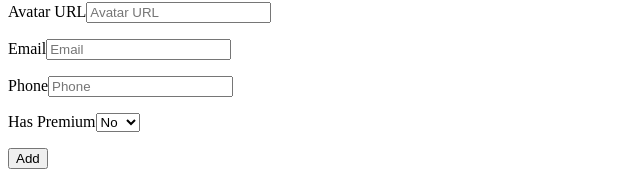
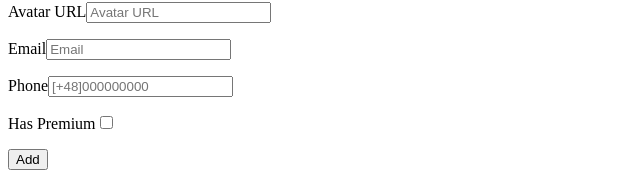
Before and after one commit to gum3n/auto1, a React (Create React App) app: page /add in a window 1280 px wide. Shown: the part 152-334 px from the top of the page, without its empty margins (0-640 px from the left). Built offline with nearby package versions, Linux system fonts and the light colour scheme.

Commit message:
Add new merchant
For now it's all synchronous

```diff
--- a/src/components/MerchantAdd.js
+++ b/src/components/MerchantAdd.js
@@ -1,6 +1,13 @@
 import React, { useState } from 'react'
+import { connect } from 'react-redux'
+import { v4 as uuidv4 } from 'uuid'
 
-export default function MerchantAdd(props) {
+const mapDispatchToProps = (dispatch) => ({
+  // TODO use action creator
+  onSubmit: (values) => dispatch({ type: 'MERCHANTS_ADD', values })
+})
+
+const MerchantAdd = (props) => {
   const [ firstname  , setFirstname  ] = useState('')
   const [ lastname   , setLastname   ] = useState('')
   const [ avatarUrl  , setAvatarUrl  ] = useState('')
@@ -10,7 +17,33 @@ export default function MerchantAdd(props) {
 
   const onSubmit = (event) => {
     event.preventDefault()
-    console.log('onSubmit')
+
+    const id = uuidv4()
+
+    props.onSubmit({
+      id,
+      firstname,
+      lastname,
+      avatarUrl,
+      email,
+      phone,
+      hasPremium,
+    })
+
+    // TODO after proper implementation of redirection this step will
+    //      not be required
+    setFirstname('')
+    setLastname('')
+    setAvatarUrl('')
+    setEmail('')
+    setPhone('')
+    setHasPremium(false)
+
+    // TODO Redirect to created merchant.  This action will be
+    //      asynchronous so redirection should happen after new
+    //      merchant was added.
+
+    props.history.push('/merchant/' + id)
   }
 
   return (
@@ -75,25 +108,24 @@ export default function MerchantAdd(props) {
             required
             id="phone"
             type="tel"
+            pattern="(\+[0-9]{2})?[0-9]{9}"
+            title="Pattern: 123456789 or +00123456789"
             name="phone"
             onChange={event => setPhone(event.target.value)}
             value={phone}
-            placeholder="Phone"
+            placeholder="[+48]000000000"
           />
         </p>
 
         <p>
           <label htmlFor="has-premium">Has Premium</label>
-          <select
-            required
+          <input
             id="has-premium"
+            type="checkbox"
             name="has-premium"
-            onChange={event => setHasPremium(event.target.value)}
-            defaultValue={hasPremium}
-          >
-            <option value="false">No</option>
-            <option value="true">Yes</option>
-          </select>
+            onChange={event => setHasPremium(event.target.checked)}
+            checked={hasPremium}
+          />
         </p>
 
         <p>
@@ -103,3 +135,5 @@ export default function MerchantAdd(props) {
     </>
   )
 }
+
+export default connect(null, mapDispatchToProps)(MerchantAdd)
--- a/src/components/MerchantDetails.js
+++ b/src/components/MerchantDetails.js
@@ -1,4 +1,5 @@
 import React from 'react'
+import { Link } from 'react-router-dom'
 import { connect } from 'react-redux'
 
 const mapStateToProps = (state, { match }) => ({
@@ -6,10 +7,17 @@ const mapStateToProps = (state, { match }) => ({
 })
 
 const MerchantDetails = ({ merchant }) => {
-  if(!merchant) return (<p><strong>Invalid merchant id</strong></p>)
+  if(!merchant) {
+    return (
+      <>
+        <p><strong>Invalid merchant id</strong></p>
+        <Link to="/">Go Back</Link>
+      </>
+    )
+  }
 
   return (
-    <section>
+    <>
       <img src={'/' + merchant.avatarUrl} alt="avatar" />
       <p><small><code>{merchant.id}</code></small></p>
       {merchant.hasPremium ? (<p><strong>premium</strong></p>) : ''}
@@ -30,7 +38,7 @@ const MerchantDetails = ({ merchant }) => {
           </li>
         )}
       </ol>
-    </section>
+    </>
   )
 }
 
--- a/src/reducers/merchants.js
+++ b/src/reducers/merchants.js
@@ -1,5 +1,10 @@
 export default function(state = [], action) {
   switch(action.type) {
+  case 'MERCHANTS_ADD':
+    return [
+      ...state,
+      { ...action.values, bids: [] }
+    ]
   default:
     return state
   }
```
Also changed, not shown: golden-hours.txt.
